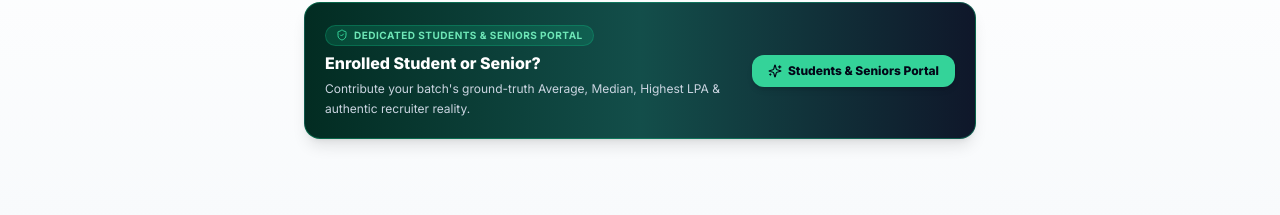
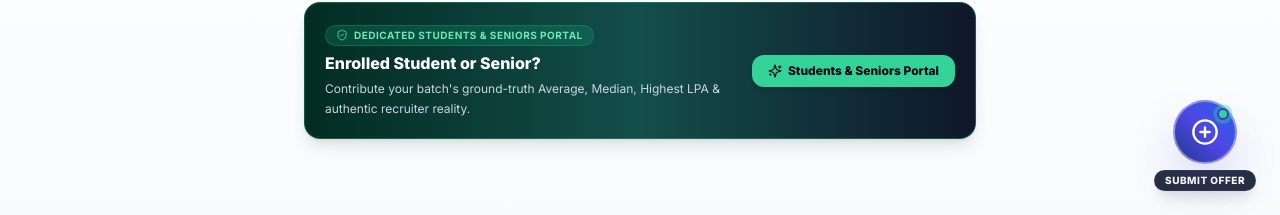
Before and after one commit to Jagadambh/placement-reality, a React (Vite) app in the folder client/: page / in a window 1280 px wide. Shown: the part 585-800 px from the top of the page. Built offline with nearby package versions, Linux system fonts and the light colour scheme; no server answers.

Commit message:
feat(ui): add circular floating submit offer action button in bottom-right corner

```diff
--- a/client/src/App.jsx
+++ b/client/src/App.jsx
@@ -25,6 +25,7 @@
 import { ForgotPasswordPage } from './pages/ForgotPasswordPage';
 import { ResetPasswordPage } from './pages/ResetPasswordPage';
 import { MandatoryPasswordChangeModal } from './components/common/MandatoryPasswordChangeModal';
+import { FloatingSubmitOfferButton } from './components/common/FloatingSubmitOfferButton';
 
 // Protected Route Wrapper
 const ProtectedRoute = ({ children, requiredRole = null }) => {
@@ -39,7 +40,7 @@
   }
 
   if (!isAuthenticated) {
-    return <Navigate to="/student-verified" replace />;
+    return <Navigate to="/join-us" replace />;
   }
 
   if (requiredRole === 'moderator' && !['moderator', 'admin'].includes(user?.role)) {
@@ -141,6 +142,7 @@
             </Routes>
           </main>
           <Footer />
+          <FloatingSubmitOfferButton />
         </div>
       </Router>
     </AuthProvider>
--- /dev/null
+++ b/client/src/components/common/FloatingSubmitOfferButton.jsx
@@ -0,0 +1,36 @@
+import React from 'react';
+import { Link, useLocation } from 'react-router-dom';
+import { useAuth } from '../../context/AuthContext';
+import { PlusCircle, Sparkles } from 'lucide-react';
+
+export const FloatingSubmitOfferButton = () => {
+  const { isAuthenticated } = useAuth();
+  const location = useLocation();
+
+  // Hide the floating button on the submission page itself and admin console
+  if (location.pathname === '/submit-offer' || location.pathname.startsWith('/admin')) {
+    return null;
+  }
+
+  const destination = isAuthenticated ? '/submit-offer' : '/join-us';
+
+  return (
+    <aside aria-label="Submit Offer Action" className="fixed bottom-6 right-6 z-40 flex flex-col items-center group">
+      <Link
+        to={destination}
+        className="w-14 h-14 sm:w-16 sm:h-16 rounded-full bg-gradient-to-tr from-brand-primary via-indigo-600 to-blue-600 text-white shadow-2xl shadow-indigo-600/40 hover:shadow-indigo-600/60 hover:scale-110 active:scale-95 transition-all duration-300 border-2 border-white/40 flex items-center justify-center relative cursor-pointer"
+        title="Submit Placement Offer"
+        aria-label="Submit Placement Offer"
+      >
+        <PlusCircle className="w-7 h-7 text-white group-hover:rotate-90 transition-transform duration-300" />
+        <span className="absolute top-1.5 right-1.5 w-3 h-3 rounded-full bg-emerald-400 animate-ping"></span>
+        <span className="absolute top-1.5 right-1.5 w-3 h-3 rounded-full bg-emerald-400 border-2 border-indigo-700"></span>
+      </Link>
+      <span className="mt-1.5 px-2.5 py-0.5 rounded-full bg-slate-900/90 backdrop-blur-xs text-[10px] font-extrabold text-white shadow-lg border border-slate-700/60 uppercase tracking-wider group-hover:bg-brand-primary transition-colors">
+        Submit Offer
+      </span>
+    </aside>
+  );
+};
+
+export default FloatingSubmitOfferButton;
```
